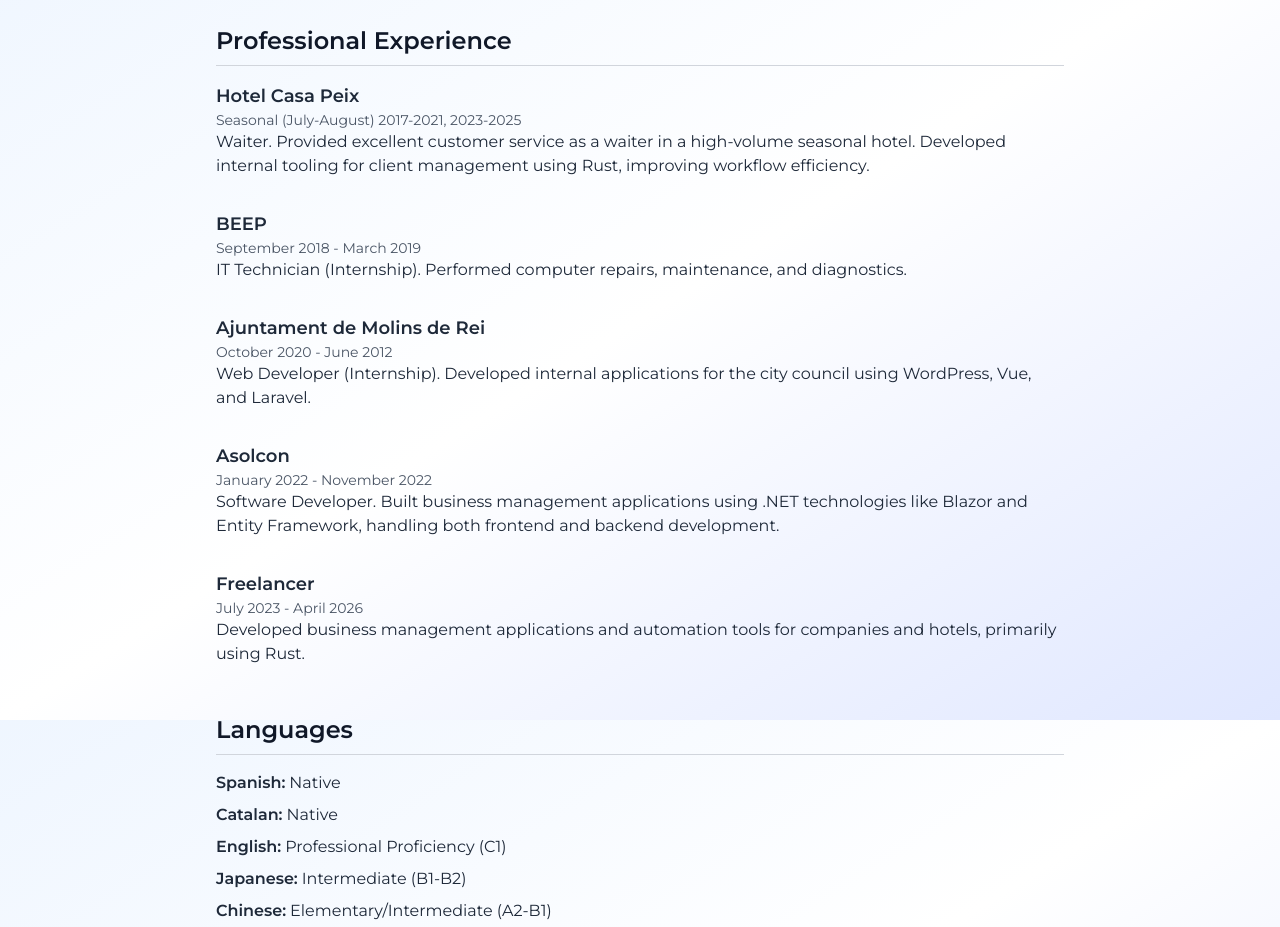
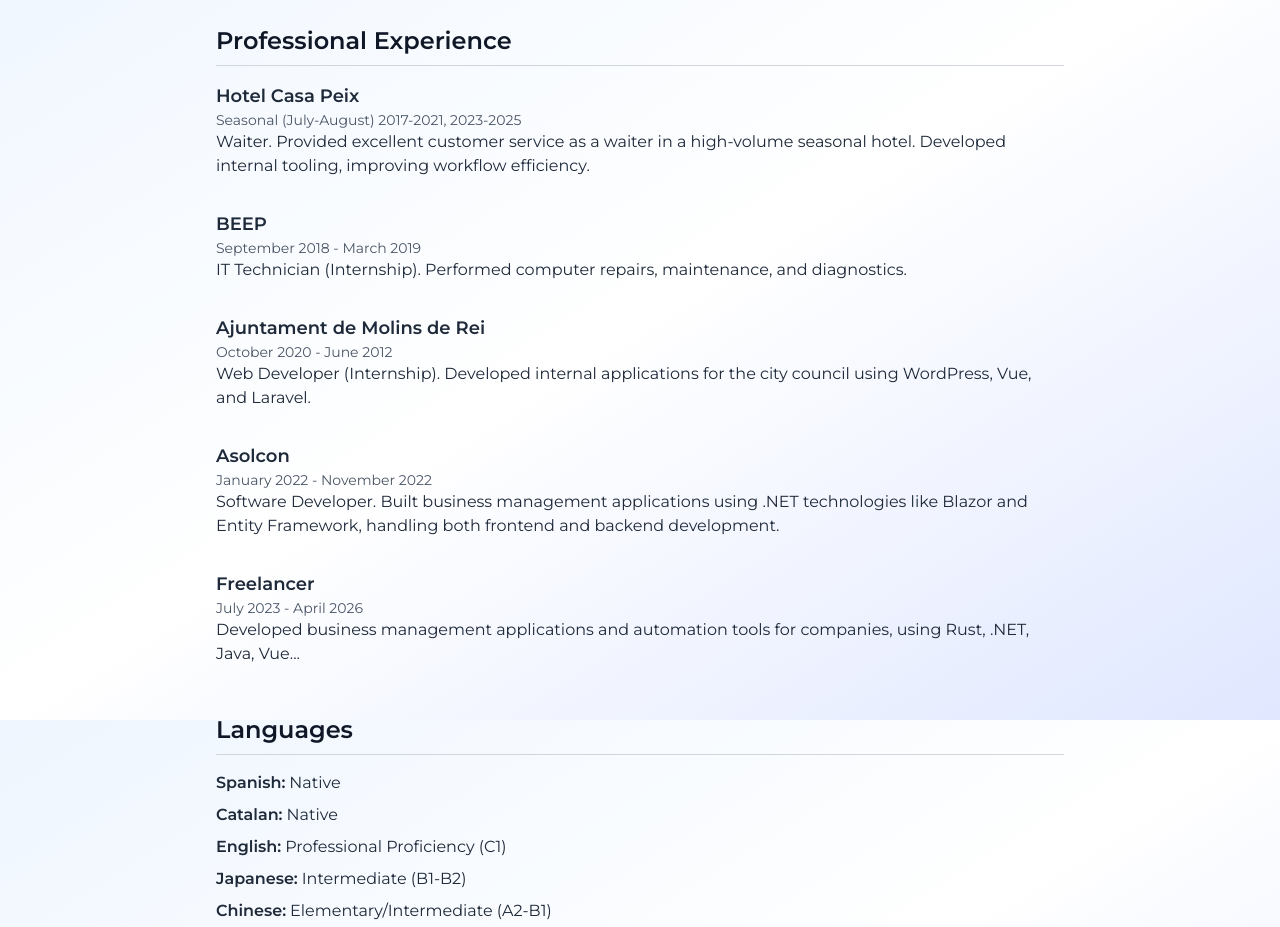
Before and after one commit to mariinkys/personal-site, an Astro site: page /cv in a window 1280 px wide. Shown: the part 880-1807 px from the top of the page. Built offline with nearby package versions, Linux system fonts and the light colour scheme; Astro itself is replaced by a stand-in of ours.

Commit message:
chore: update cv

```diff
--- a/src/pages/cv.astro
+++ b/src/pages/cv.astro
@@ -144,8 +144,7 @@
                     <div>
                         Waiter. Provided excellent customer service as a waiter
                         in a high-volume seasonal hotel. Developed internal
-                        tooling for client management using Rust, improving
-                        workflow efficiency.
+                        tooling, improving workflow efficiency.
                     </div>
                 </div>
                 <div>
@@ -190,8 +189,7 @@
                     </div>
                     <div>
                         Developed business management applications and
-                        automation tools for companies and hotels, primarily
-                        using Rust.
+                        automation tools for companies, using Rust, .NET, Java, Vue...
                     </div>
                 </div>
             </div>
```
